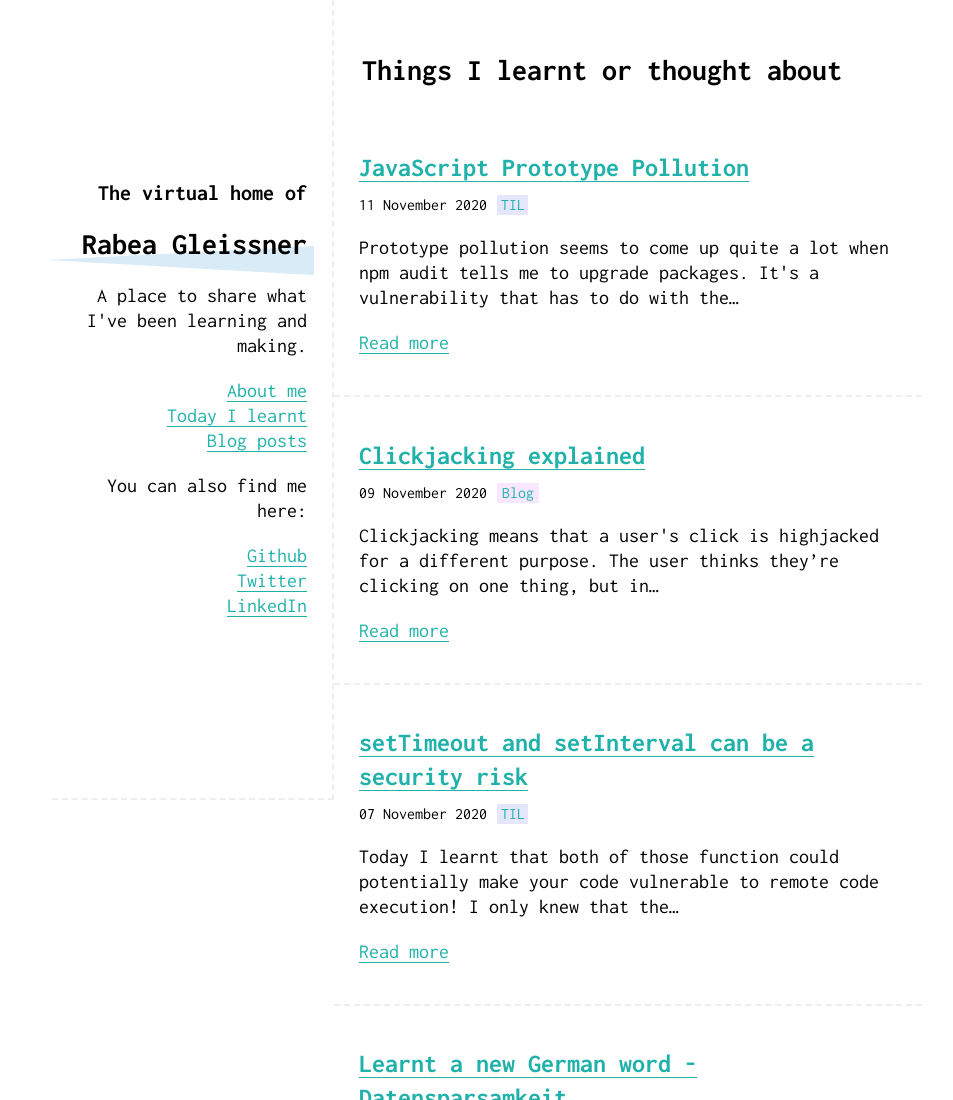
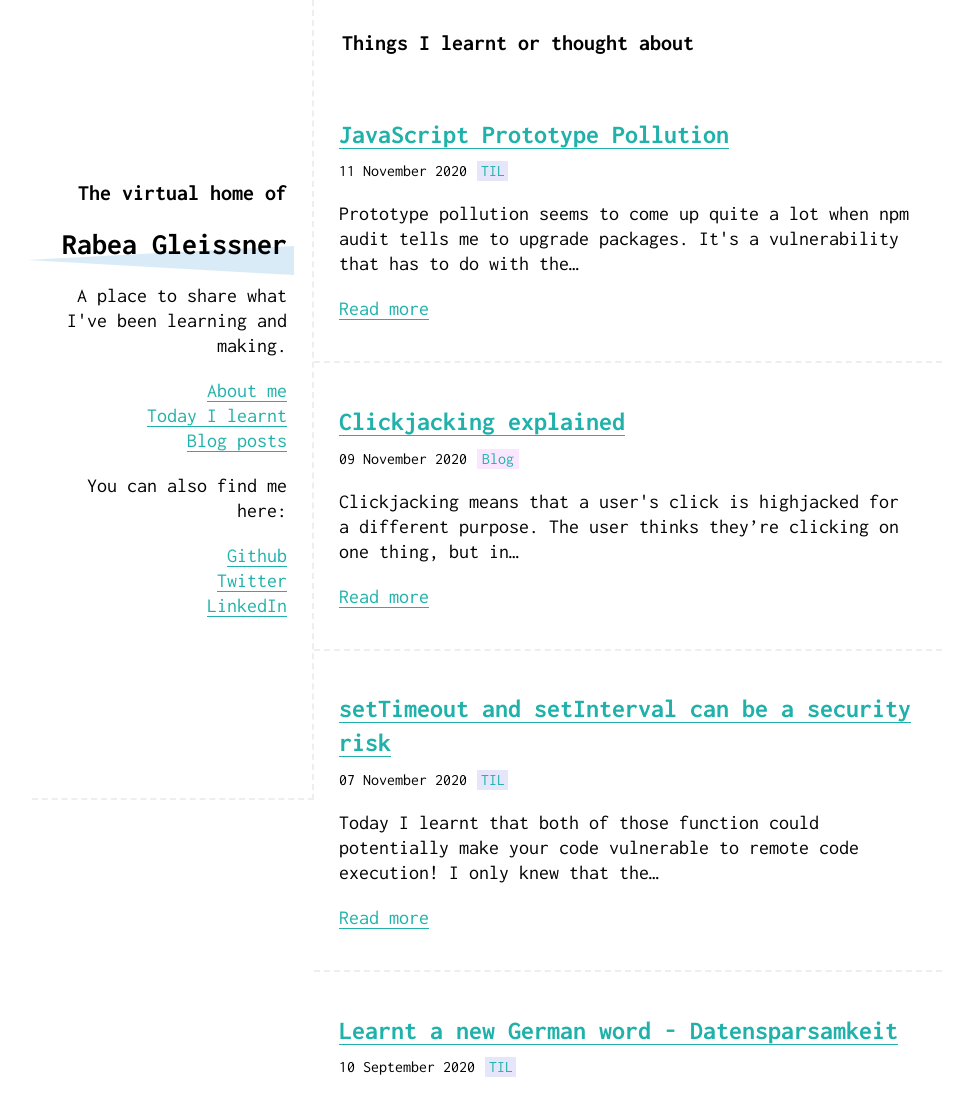
Before and after one commit to RabeaGleissner/personal-website, a Gatsby site: page / in a window 1280 px wide. Shown: the top 1100 px of the page, without its empty margins (153-1106 px from the left). Built offline with nearby package versions, Linux system fonts and the light colour scheme; Gatsby itself is replaced by a stand-in of ours.

Commit message:
Some styling fixes

```diff
--- a/src/components/layout.scss
+++ b/src/components/layout.scss
@@ -1,10 +1,4 @@
 @import '../pages/common.scss';
-
-.wrapper {
-  overflow: scroll;
-  height: 100%;
-  -webkit-overflow-scrolling: touch;
-}
 
 .content {
   max-width: $layoutMaxWidth;
--- a/src/pages/about-me.js
+++ b/src/pages/about-me.js
@@ -10,7 +10,7 @@ export default() => {
       <section class="about-me-intro">
           <h1 className="about-me-title">About me</h1>
           <div className="about-me-intro-content">
-          <div class="about-me-intro-inner">
+          <div className="about-me-intro-inner">
             <p>Hello! I'm Rabea. I am a full-stack software engineer based in Singapore.</p>
             <p>I currently work remotely as a JavaScript developer, using React and Node. I also have experience with Ruby, TypeScript, Java and other languages.</p>
             <p>I spent three years working as a consultant at <a href="http://8thlight.com">8th Light</a> in London before making the switch to a product company.</p>
--- a/src/pages/index.js
+++ b/src/pages/index.js
@@ -15,7 +15,7 @@ const IndexPage = ({ data }) => (
       <HomepageHeader />
       <section className="writings">
         <div>
-          <h1>Things I learnt or thought about</h1>
+          <h3>Things I learnt or thought about</h3>
           {data.allMarkdownRemark.edges.map(({ node }) => (
             <PostPreview extraClasses="homepage" node={node} key={node.id} />
           ))}
--- a/src/pages/index.scss
+++ b/src/pages/index.scss
@@ -96,10 +96,9 @@ footer {
 @media only screen and (min-width:750px) {
   .home {
     display: flex;
-    padding: 20px;
   }
   .writings {
-    h1, .read-more, footer {
+    h3, .read-more, footer {
       margin-left: 280px;
       padding-left: 30px;
     }
```
